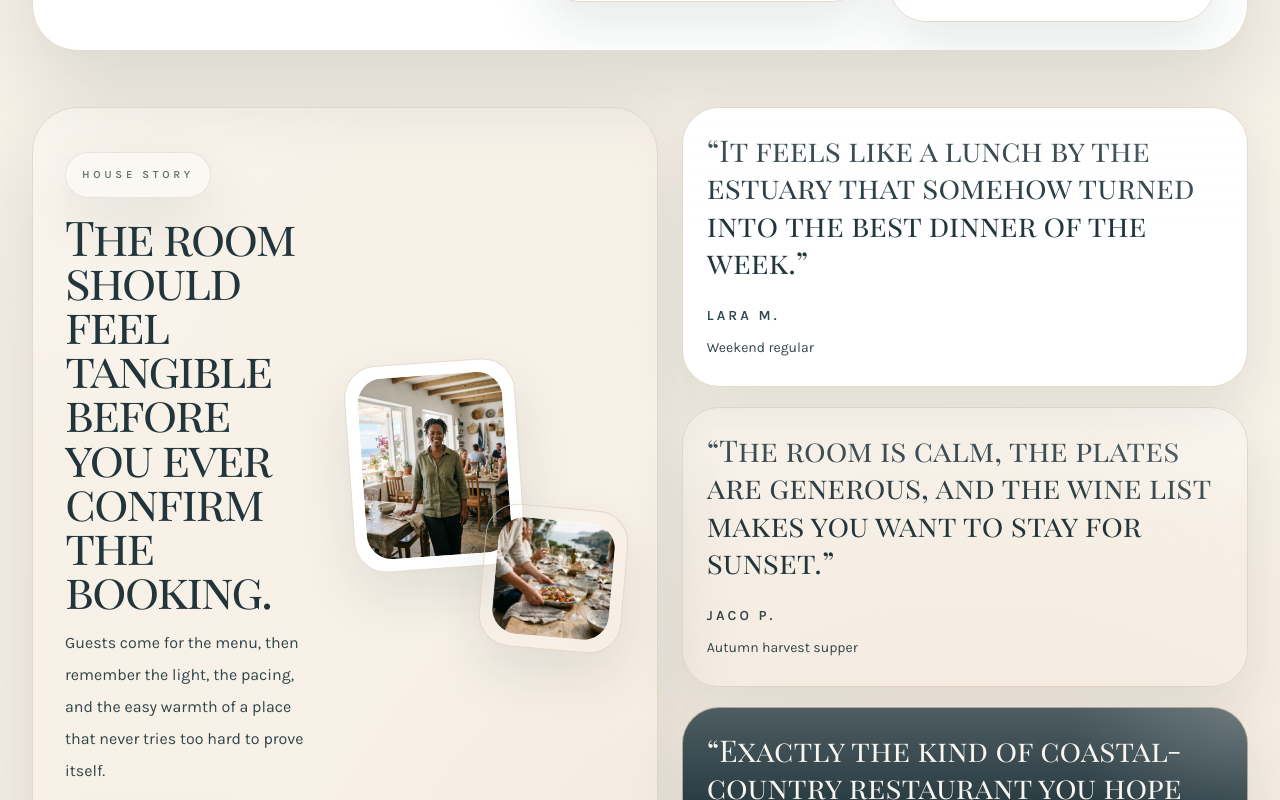
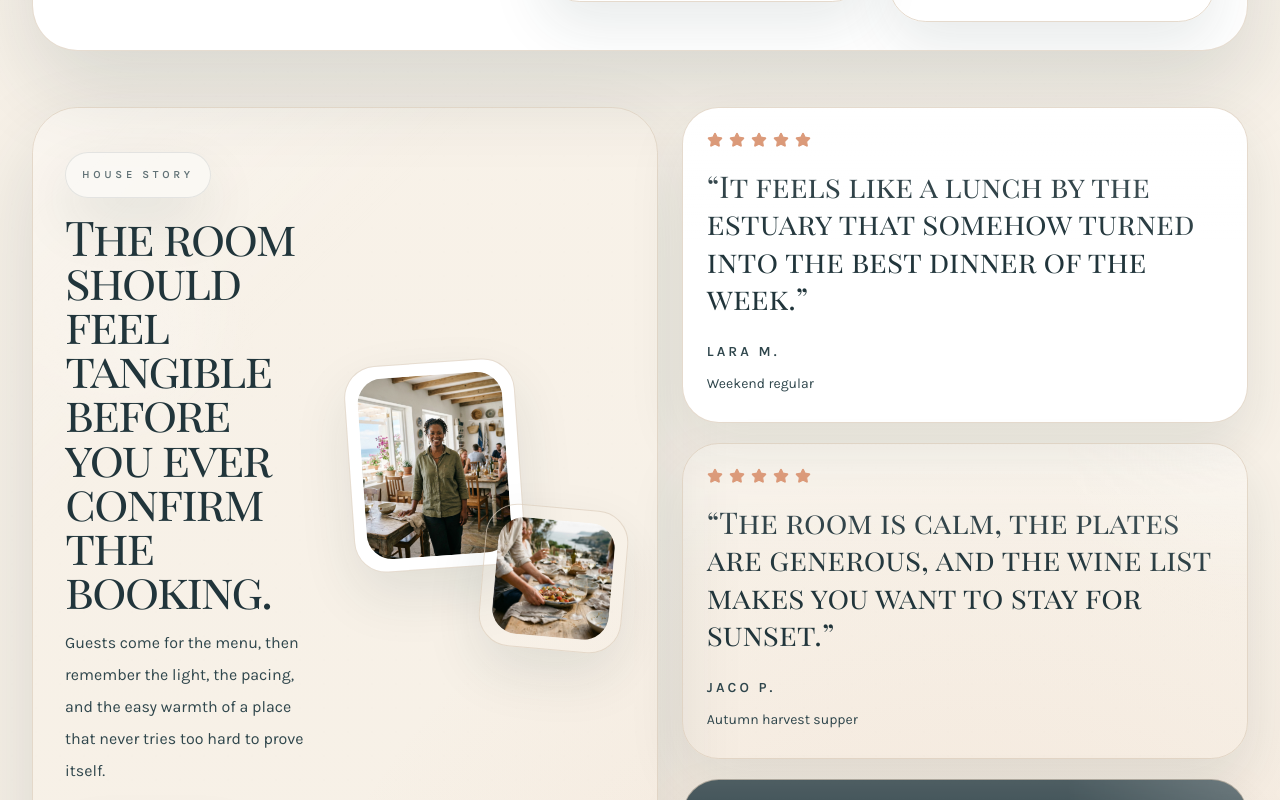
Before and after one commit to PatrickMichael-AI/malgas, a Next.js app: page / in a window 1280 px wide. Shown: the part 2760-3560 px from the top of the page. Built offline with nearby package versions, Linux system fonts and the light colour scheme.

Commit message:
begin gallery

```diff
--- a/src/app/layout.tsx
+++ b/src/app/layout.tsx
@@ -2,6 +2,7 @@ import type { Metadata } from "next"
 import type { ReactNode } from "react"
 import localFont from "next/font/local"
 
+import { BackToTopButton } from "@/components/back-to-top-button"
 import { SiteFooter } from "@/components/site-footer"
 import { SiteHeader } from "@/components/site-header"
 import { siteConfig } from "@/content/site"
@@ -71,6 +72,7 @@ export default function RootLayout({
               {children}
             </div>
           </main>
+          <BackToTopButton />
           <SiteFooter />
         </div>
       </body>
--- a/src/app/page.tsx
+++ b/src/app/page.tsx
@@ -1,6 +1,6 @@
 import type { Metadata } from "next"
 import Image from "next/image"
-import { ArrowRight, Clock3, MapPin, Wine, type LucideIcon } from "lucide-react"
+import { ArrowRight, Clock3, MapPin, Star, Wine, type LucideIcon } from "lucide-react"
 
 import { CtaLink } from "@/components/cta-link"
 import {
@@ -285,8 +285,24 @@ export default function HomePage() {
                 index === 1 ? "bg-apricot/68" : index === 2 ? "bg-ink text-background" : "bg-card"
               }`}
             >
+              <div
+                aria-label={`${testimonial.rating} out of 5 stars`}
+                className="flex items-center gap-1.5"
+              >
+                {Array.from({ length: 5 }, (_, starIndex) => (
+                  <Star
+                    key={`${testimonial.name}-star-${starIndex + 1}`}
+                    className={`h-4 w-4 ${
+                      index === 2 ? "text-sun" : "text-apricot"
+                    }`}
+                    fill={starIndex < testimonial.rating ? "currentColor" : "none"}
+                    strokeWidth={1.8}
+                  />
+                ))}
+                <span className="sr-only">{testimonial.rating} out of 5 stars</span>
+              </div>
               <p
-                className={`font-display text-3xl leading-tight ${
+                className={`mt-5 font-display text-3xl leading-tight ${
                   index === 2 ? "text-background" : "text-ink"
                 }`}
               >
--- /dev/null
+++ b/src/components/back-to-top-button.tsx
@@ -0,0 +1,51 @@
+"use client"
+
+import { useEffect, useState } from "react"
+import { ArrowUp } from "lucide-react"
+
+import { ctaLinkVariants } from "@/components/cta-link"
+import { cn } from "@/lib/utils"
+
+const SHOW_AFTER_SCROLL = 480
+
+export function BackToTopButton() {
+  const [isVisible, setIsVisible] = useState(false)
+
+  useEffect(() => {
+    function updateVisibility() {
+      setIsVisible(window.scrollY > SHOW_AFTER_SCROLL)
+    }
+
+    updateVisibility()
+    window.addEventListener("scroll", updateVisibility, { passive: true })
+
+    return () => window.removeEventListener("scroll", updateVisibility)
+  }, [])
+
+  function handleClick() {
+    const prefersReducedMotion = window.matchMedia("(prefers-reduced-motion: reduce)").matches
+
+    window.scrollTo({
+      top: 0,
+      behavior: prefersReducedMotion ? "auto" : "smooth",
+    })
+  }
+
+  return (
+    <button
+      type="button"
+      onClick={handleClick}
+      aria-label="Back to top"
+      aria-hidden={!isVisible}
+      tabIndex={isVisible ? 0 : -1}
+      className={cn(
+        ctaLinkVariants({ variant: "sun", size: "sm" }),
+        "fixed bottom-4 right-4 z-50 gap-2 pl-4 pr-3 text-ink transition-[opacity,transform,box-shadow] duration-300 sm:bottom-6 sm:right-6",
+        isVisible ? "translate-y-0 opacity-100" : "pointer-events-none translate-y-4 opacity-0"
+      )}
+    >
+      <ArrowUp className="h-4 w-4" />
+      <span className="hidden sm:inline">Back to top</span>
+    </button>
+  )
+}
--- a/src/content/home.ts
+++ b/src/content/home.ts
@@ -37,6 +37,7 @@ export type Testimonial = {
   quote: string
   name: string
   context: string
+  rating: 4 | 5
 }
 
 export const homeHero = {
@@ -193,18 +194,21 @@ export const testimonials = [
       "It feels like a lunch by the estuary that somehow turned into the best dinner of the week.",
     name: "Lara M.",
     context: "Weekend regular",
+    rating: 5,
   },
   {
     quote:
       "The room is calm, the plates are generous, and the wine list makes you want to stay for sunset.",
     name: "Jaco P.",
     context: "Autumn harvest supper",
+    rating: 5,
   },
   {
     quote:
       "Exactly the kind of coastal-country restaurant you hope to discover and immediately want to return to.",
     name: "Danielle R.",
     context: "First-time guest from Cape Town",
+    rating: 5,
   },
 ] as const satisfies readonly Testimonial[]
 
```
Also changed, not shown: next-env.d.ts, 2 other files (tests, documents, lock files or other folders).
